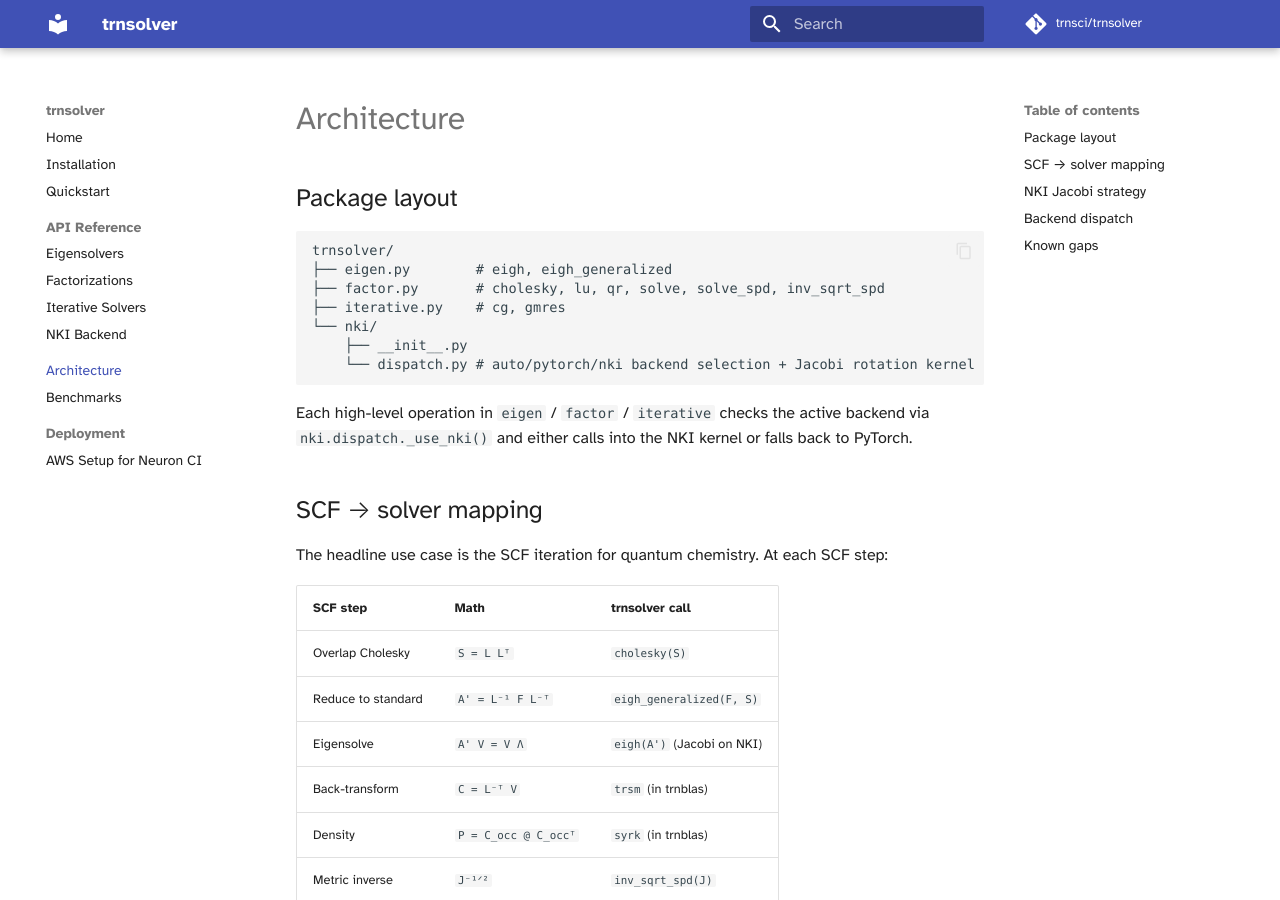
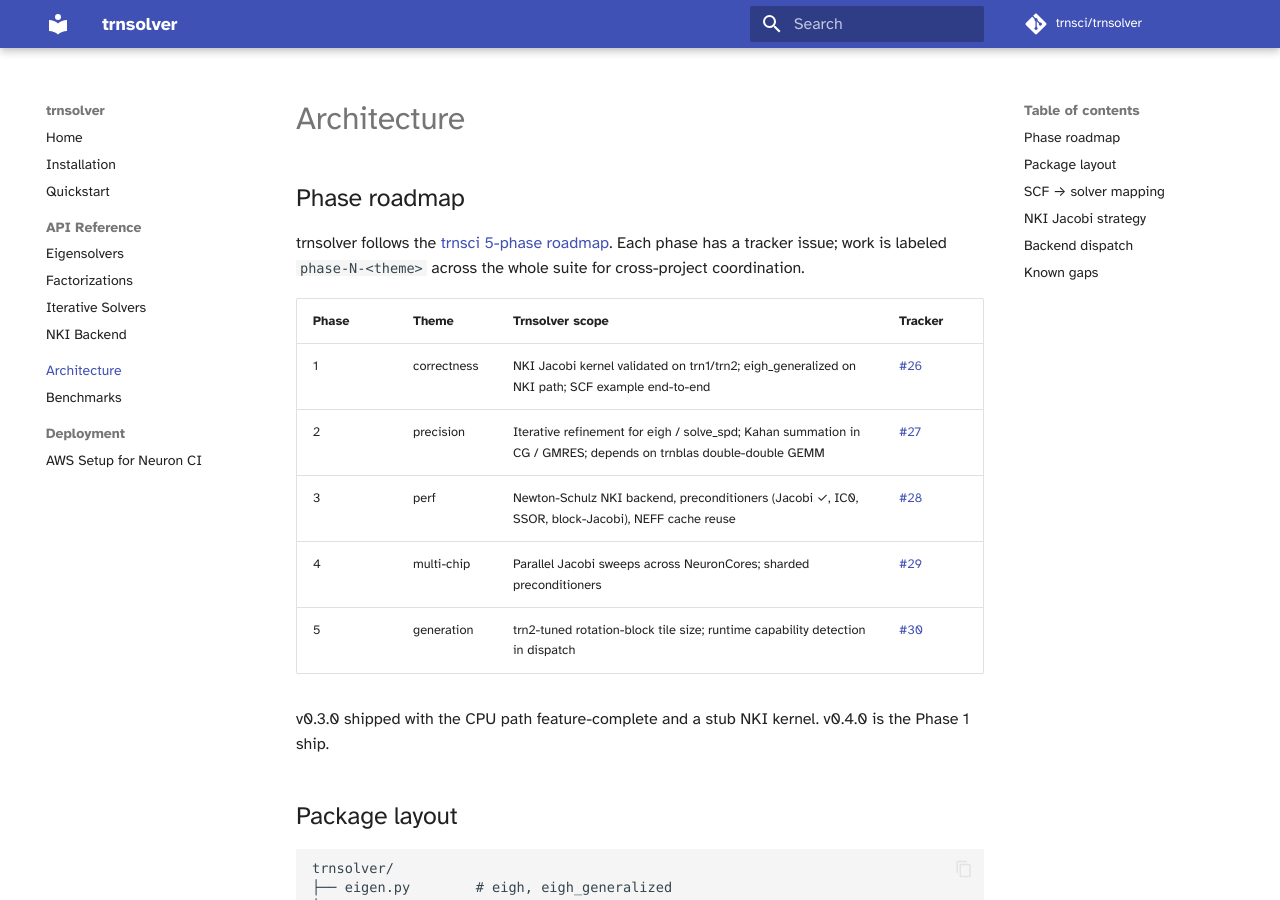
Before and after one commit to trnsci/trnsolver, an MkDocs documentation site: the page built from docs/architecture.md, in a window 1280 px wide and 900 px high. Built offline with MkDocs 1.6.1 and Material for MkDocs 9.7.7, drawn with Linux system fonts in a browser that asks for light colours; some web fonts are replaced; comment, search, counter and statistics services are not loaded.

Commit message:
docs: add phase-roadmap alignment to README and architecture
README gains a Current phase section linking to the five phase-tracker
issues (#26-#30) per the trnsci ROADMAP convention. architecture.md
gets a phase table mapping each phase's trnsolver scope to its tracker.

No code changes; companion to issue-cleanup work (closed #14 dup of #25,
closed #20 dup of #29, retitled #10 for single-core scope, filed #31-#35
for Phase 2/3 gaps, swept phase-* labels onto existing v0.4/v0.5 issues,
updated milestone descriptions).

```diff
--- a/docs/architecture.md
+++ b/docs/architecture.md
@@ -1,4 +1,18 @@
 # Architecture
+
+## Phase roadmap
+
+trnsolver follows the [trnsci 5-phase roadmap](https://trnsci.dev/roadmap/). Each phase has a tracker issue; work is labeled `phase-N-<theme>` across the whole suite for cross-project coordination.
+
+| Phase | Theme | Trnsolver scope | Tracker |
+|---|---|---|---|
+| 1 | correctness | NKI Jacobi kernel validated on trn1/trn2; eigh_generalized on NKI path; SCF example end-to-end | [#26](https://github.com/trnsci/trnsolver/issues/26) |
+| 2 | precision | Iterative refinement for eigh / solve_spd; Kahan summation in CG / GMRES; depends on trnblas double-double GEMM | [#27](https://github.com/trnsci/trnsolver/issues/27) |
+| 3 | perf | Newton-Schulz NKI backend, preconditioners (Jacobi ✓, IC0, SSOR, block-Jacobi), NEFF cache reuse | [#28](https://github.com/trnsci/trnsolver/issues/28) |
+| 4 | multi-chip | Parallel Jacobi sweeps across NeuronCores; sharded preconditioners | [#29](https://github.com/trnsci/trnsolver/issues/29) |
+| 5 | generation | trn2-tuned rotation-block tile size; runtime capability detection in dispatch | [#30](https://github.com/trnsci/trnsolver/issues/30) |
+
+v0.3.0 shipped with the CPU path feature-complete and a stub NKI kernel. v0.4.0 is the Phase 1 ship.
 
 ## Package layout
 
```
Also changed, not shown: README.md (+10 -0 lines).
